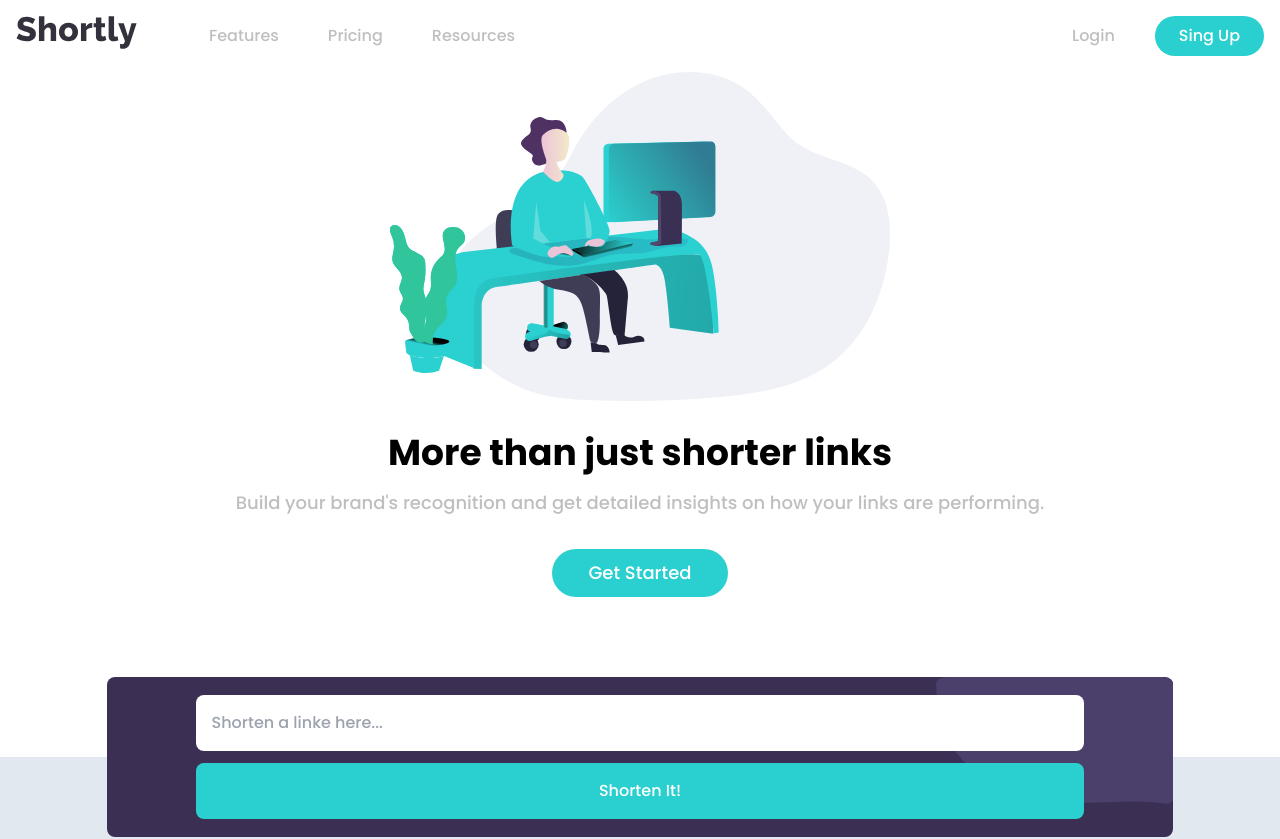
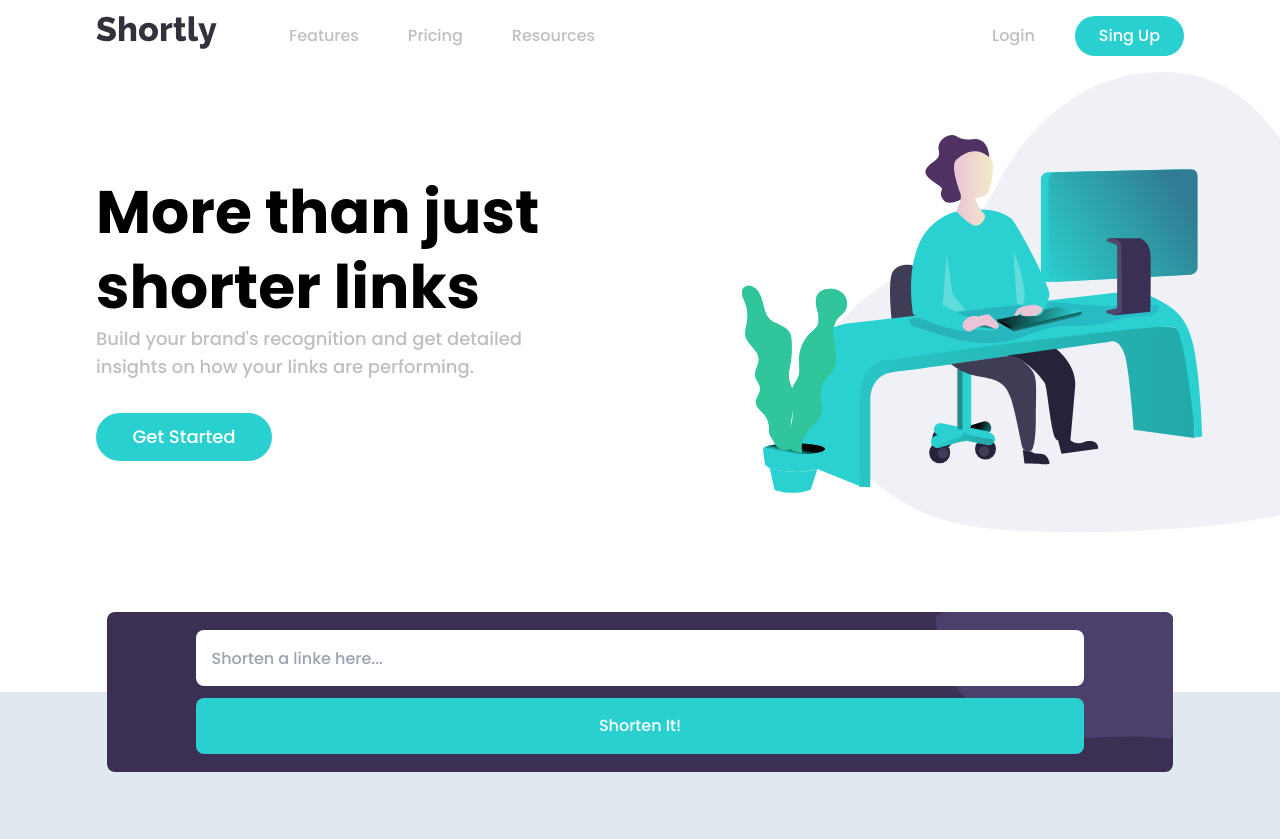
Before and after one commit to 12cassie34/url-shortening-api-master, a React (Create React App) app: page / in a window 1280 px wide. Shown: the top 839 px of the page. Built offline with nearby package versions, Linux system fonts and the light colour scheme.

Commit message:
feat: complete the big size screen layout of the Welcome component

```diff
--- a/src/App.js
+++ b/src/App.js
@@ -22,7 +22,7 @@ function App() {
   return (
     <div className="App font-poppins">
       <Header isInBigScreen={isInBigScreen} />
-      <Welcome isInBigScreen={isInBigScreen} />
+      <Welcome />
       <Features isInBigScreen={isInBigScreen} />
       <CallAction isInBigScreen={isInBigScreen} />
       <Footer isInBigScreen={isInBigScreen} />
--- a/src/components/Header.js
+++ b/src/components/Header.js
@@ -41,7 +41,7 @@ function Header({ isInBigScreen }) {
     }
 
     return (
-        <div>
+        <div className='lg:mx-20'>
             <div className='flex justify-between p-4'>
                 <div className='flex'>
                     <div className='mr-12'>
--- a/src/components/Welcome.css
+++ b/src/components/Welcome.css
@@ -2,3 +2,9 @@
     max-width: unset;
     width: 500px;
 }
+
+@media (min-width: 1280px) {
+    .welcome__banner {
+        width: 700px;
+    }
+}
--- a/src/components/Welcome.js
+++ b/src/components/Welcome.js
@@ -7,13 +7,16 @@ import './Welcome.css'
 function Welcome() {
 
     return (
-        <section id='welcome' className='mb-40'>
+        <section id='welcome' className='mb-40 lg:flex lg:flex-row-reverse lg:ml-24'>
             <div className='overflow-x-hidden'>
                 <img src={banner} className='welcome__banner mx-auto' />
             </div>
-            <div className='mt-8 text-center'>
-                <h1 className='text-4xl font-bold'>More than just shorter links</h1>
-                <p className='mt-4 text-lg text-custom-gray'>Build your brand's recognition and get detailed insights on how your links are performing.</p>
+            <div className='mt-8 text-center
+                            lg:text-left lg:flex lg:flex-col lg:justify-center'>
+                <h1 className='text-4xl font-bold
+                               lg:text-6xl lg:leading-tight'>More than just shorter links</h1>
+                <p className='mt-4 text-lg text-custom-gray
+                              lg:mt-0 lg:w-8/12'>Build your brand's recognition and get detailed insights on how your links are performing.</p>
                 <div className='mt-8'>
                     <GetStartedBtn />
                 </div>
```
